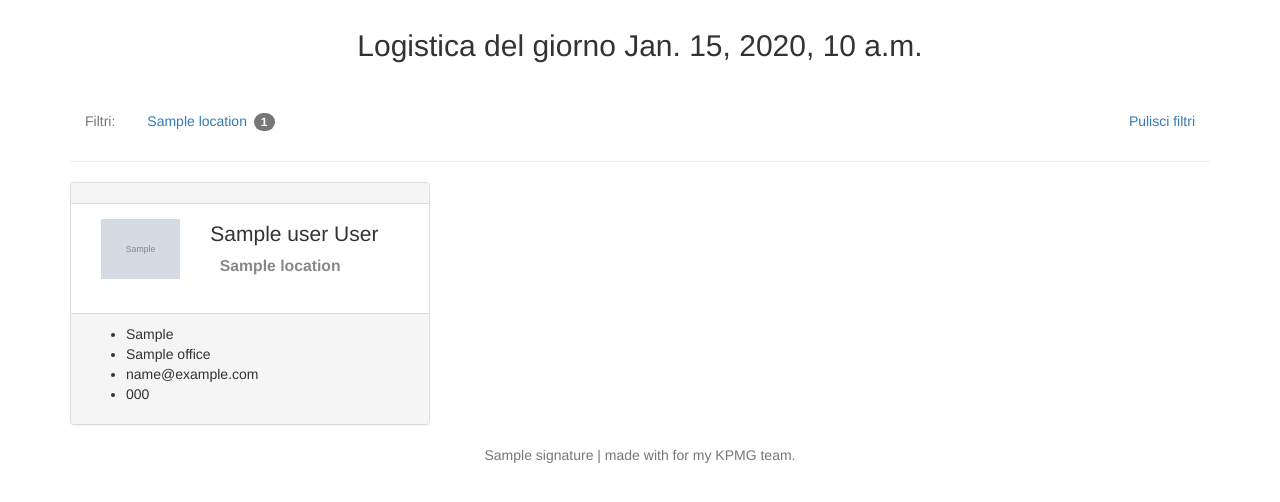
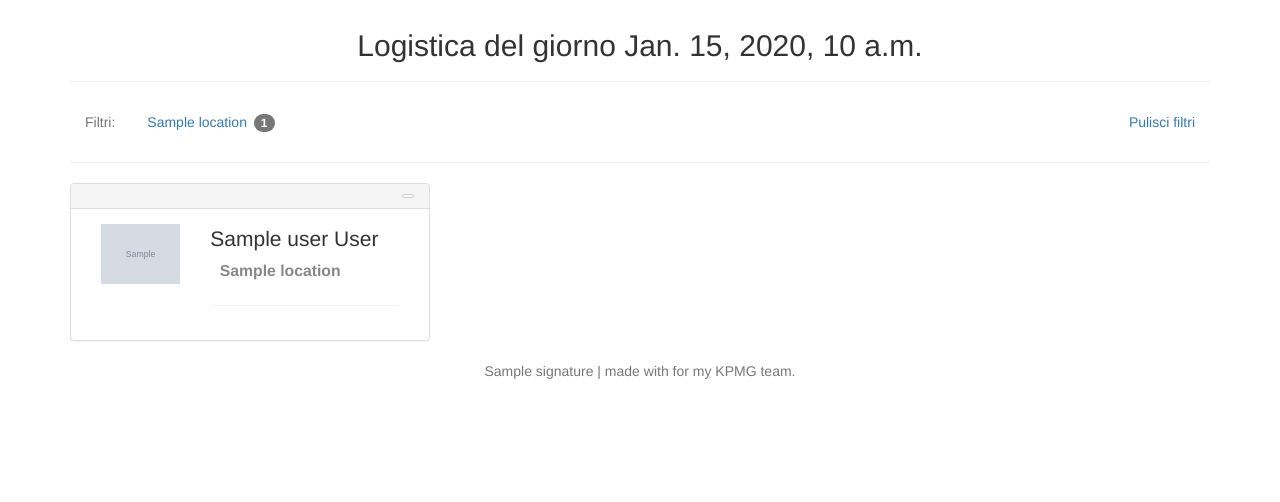
Before and after one commit to flavoi/klogistics, a Django app: template klogistics/templates/people/person_list.html in a window 1280 px wide. Shown: the part 51-553 px from the top of the page. Run offline with Django 3.2, Linux system fonts and the light colour scheme; the template is opened without the code that fills it: most values are stand-ins (such as "Sample title", 1, 10 or a date in 2020); grey boxes marked "Sample" are stand-in pictures; parts of the project's set-up code (start-up, migrations or seed data) failed here and were passed over; some libraries are stand-ins or nearby versions.

Commit message:
Added collapsable contacts in people template.

```diff
--- a/klogistics/templates/base.html
+++ b/klogistics/templates/base.html
@@ -141,9 +141,10 @@
 <div class="main">
 <div class="container" style="padding-top:40px;">
 
-<div class="page-header" style="border-bottom:0;">
-  <h2 class="text-center">{% block heading %}{% endblock heading %}</h2>
-</div>
+  <!-- Title page -->
+  <div class="page-header">
+    <h2 class="text-center">{% block heading %}{% endblock heading %}</h2>
+  </div>
 
   <!-- Modal -->
   <div class="modal fade" id="myModal" tabindex="-1" role="dialog">
--- a/klogistics/templates/people/person_list.html
+++ b/klogistics/templates/people/person_list.html
@@ -44,9 +44,13 @@
 <div class="row">
   {% for person in people %}
     <div class="col-lg-4 col-md-4 col-sm-6 col-xs-12">
-    <div class="panel panel-default plain profile-panel">
-        <div class="panel-heading white-content p-left p-right">
-        </div>
+    <div class="panel panel-default">
+        <div class="panel-heading">
+          <a class="btn btn-default btn-xs btn-fill pull-right" data-target="#{{ person.pk }}" href="#{{ person.pk }}" data-toggle="gsdk-collapse">
+            <i class="fa fa-expand"></i>
+          </a>
+          <div class="clearfix"></div>
+        </div><!-- end panel heading -->
         <div class="panel-body">
             <div class="col-lg-4 col-md-4 col-sm-12">
                 <div class="profile-avatar">
@@ -65,9 +69,10 @@
                       <span class="label label-default">N/D</span>
                     {% endfor %}
                 </p>
-            </div>
-        </div>
-        <div class="panel-footer white-content">
+                <div class="panel-group">
+                  <div class="panel">
+                    <div id="{{ person.pk }}" class="panel-collapse collapse">
+                      <div class="panel-body">
                         <ul class="fa-ul">
                           <li><i class="fa fa-suitcase fa-li" aria-hidden="true"></i>
                           {{ person.get_rank_display|capfirst }} </li>
@@ -77,10 +82,16 @@
                           {{ person.user.email }}</li>
                           <li><i class="fa fa-phone fa-li " aria-hidden="true"></i>
                           {{ person.mobile_phone }}
+                          <li>&nbsp;</li>
                         </ul>
                       </div>
                     </div>
                   </div>
+              </div><!-- end panel-group -->
+        </div><!-- end panel body grid -->
+        </div><!-- end panel body -->
+    </div><!-- end panel -->
+    </div><!-- end panel grid -->
   {% endfor %}
 </div> <!-- grid row -->
 {% endblock content %}
```
Lines whose indentation alone changed are shown as unchanged.
